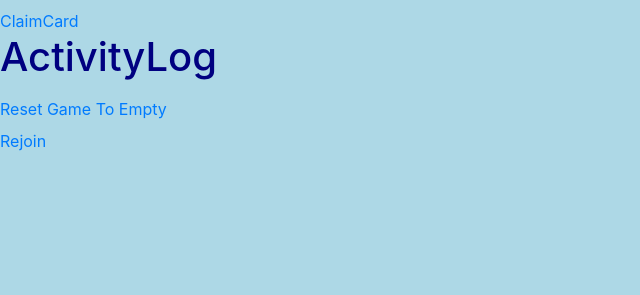
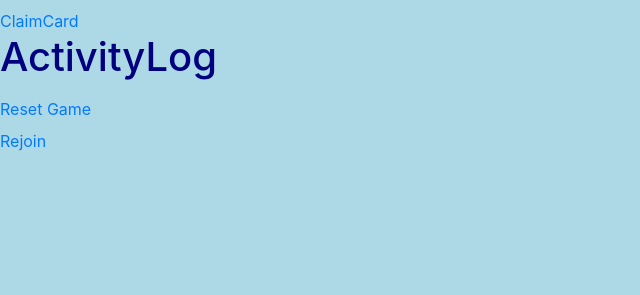
Before and after one commit to teddypo/teddypocards, a Flask app: a page that uses templates/play_page.html in a window 1280 px wide. Shown: the part 213-508 px from the top of the page, without its empty margins (0-640 px from the left). Run offline with Flask 2, Linux system fonts and the light colour scheme; some libraries are stand-ins or nearby versions.

Commit message:
Minor teaks rename reset button and fix rejoin button

```diff
--- a/app.py
+++ b/app.py
@@ -165,8 +165,10 @@ def join():
     user_name = str(escape(request.values['user_name']))
     if 'private_join' in request.values:
         room_name = str(escape(request.values['private_room_name']))
+    elif 'public_join' in request.values:
+        room_name = str(escape(request.values['public_room_name']))
     else:
-        room_name = str(escape(request.values['public_room_name']))
+        room_name = str(escape(request.values['room_name']))
     with open(db_prefix+'state.json', "r") as statef:
         state = json.load(statef)
     room = state.get('rooms', dict(room_name=None)).get(room_name, None)
--- a/templates/play_page.html
+++ b/templates/play_page.html
@@ -57,7 +57,7 @@
 		<li>{{activity}} </li>
 		{% endfor %}
 	</ul>
-	<a href={{url_for("action", user_name=user_name, action_string="reset_0", room_name=room_name)}}>Reset Game To Empty</a>
+	<a href={{url_for("action", user_name=user_name, action_string="reset_0", room_name=room_name)}}>Reset Game</a>
 	<h1></h1>
 	<a href={{url_for("join", user_name=user_name, room_name=room_name)}}>Rejoin</a>
 {% endblock %}
```
